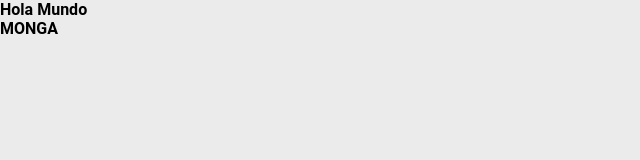
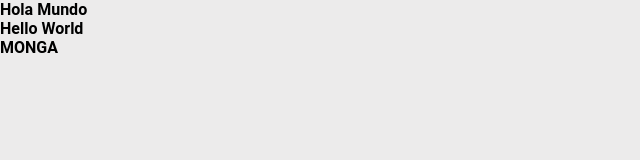
Before and after one commit to BelaStar79/https---github.com-BelaStar79-thesis_code, a React (Vite) app: page /planification in a window 1280 px wide. Shown: the top 160 px of the page, without its empty margins (0-640 px from the left). Built offline with nearby package versions, Linux system fonts and the light colour scheme.

Commit message:
test commit

```diff
--- a/src/pages/components/SideMenu.jsx
+++ b/src/pages/components/SideMenu.jsx
@@ -5,7 +5,7 @@ export function SideMenu() {
     return (
         <article className="bigContainer-sideMenu">
             <h1>Hola Mundo</h1>
-
+            <h2>Hello World</h2>
             {/* <div className="container-sideMenu">
 
             </div> */}
```
